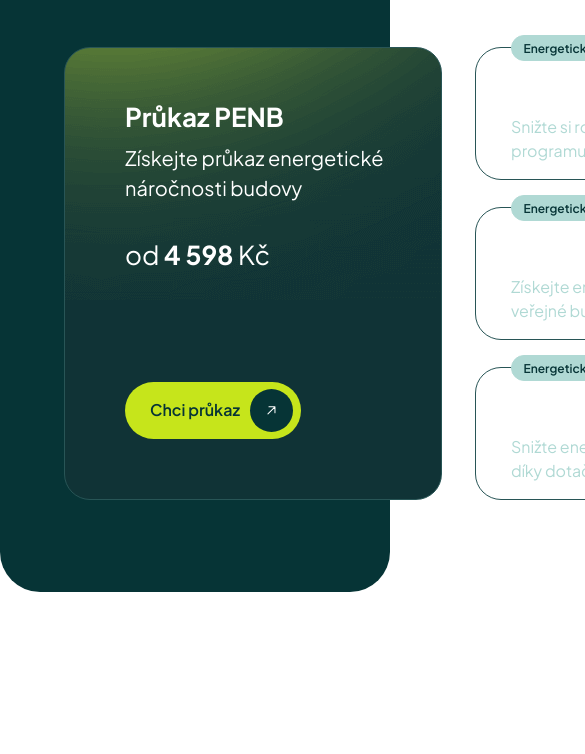
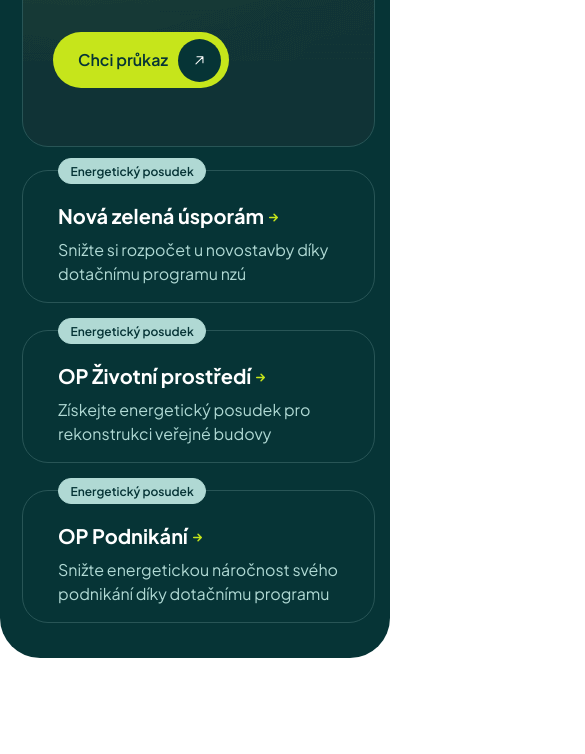
Before and after one commit to Katerina8888/ukol-porta-design, a website built with Vite: page index.html in a window 390 px wide. Shown: the part 825-1579 px from the top of the page, 585 px wide, since content can reach past the window. Before the commit the page ends 1513 px from the top, so only its background shows below. Built offline with nearby package versions, Linux system fonts and the light colour scheme.

Commit message:
style(jumbotron): update Tailwind classes for mobile responsiveness

```diff
--- a/index.html
+++ b/index.html
@@ -74,7 +74,7 @@
           >
             <span>Menu</span>
             <div
-              class="flex h-[36px] w-[36px] items-center justify-center rounded-full bg-secondary text-primary"
+              class="z-10 flex h-[36px] w-[36px] items-center justify-center rounded-full bg-secondary text-primary"
             >
               <span x-text="open ? 'X' : '☰'"></span>
             </div>
@@ -230,41 +230,54 @@
     </header>
 
     <main>
-      <!-- todo upravit hight dle skutečných hodnot -->
       <section
-        class="jumbotron mb-[6rem] rounded-bl-[40px] rounded-br-[40px] bg-primary px-[60px] pt-[55px] text-white"
+        class="jumbotron mb-[6rem] rounded-bl-[40px] rounded-br-[40px] bg-primary pl-[18px] pr-[19px] pt-[59px] text-white lg:px-[60px] lg:pt-[55px]"
       >
-        <div class="wrapper ml-[4px] pb-[65px]">
-          <!-- todo upravit mb dle skutečné hodnoty -->
-          <h1 class="mb-[100px] ml-[1px] text-[56px] text-white">
+        <div class="wrapper ml-[4px] pb-[8px] lg:pb-[65px]">
+          <h1 class="mb-[100px] ml-[1px] text-[46px] text-white lg:hidden">
+            Dokazujeme, že šetrnost k přírodě je
+            <span class="font-bold">ekonomicky výhodná</span>
+          </h1>
+
+          <h1
+            class="mb-[100px] ml-[1px] hidden text-white lg:block lg:text-[56px]"
+          >
             Dokazujeme, že šetrnost k přírodě
             <br />
             je
             <span class="font-bold">ekonomicky výhodná</span>
           </h1>
-
-          <div class="wrapper-inner flex">
+          <!-- oprav na nullish -->
+          <div
+            x-data="{ open: false }"
+            class="wrapper-inner lg:flex"
+            :class="open ? 'mt-[1000px]' : ''"
+          >
             <!-- levá část jumbotronu -->
             <div
-              class="left-block border-fifth relative mr-[33px] flex h-[453px] w-[905px] rounded-[26px] border bg-[url('/src/images/bg-light-dark.png')] pl-[60px] pr-[51px]"
+              class="left-block border-fifth relative mb-[23px] mr-[33px] flex h-[339px] w-[353px] rounded-[26px] border bg-[url('/src/images/bg-light-dark.png')] pl-[30px] lg:mb-0 lg:h-[453px] lg:w-[905px] lg:pl-[60px] lg:pr-[51px]"
             >
               <div class="left-block__wrapper flex w-full justify-between">
                 <div>
-                  <h2 class="mb-[5px] pb-[2px] pt-[49px] text-2xl font-bold">
+                  <h2
+                    class="mb-[5px] pb-[2px] pt-[27px] text-2xl font-bold lg:pt-[49px]"
+                  >
                     Průkaz
                     <span class="uppercase">penb</span>
                   </h2>
                   <div class="w-[265px] text-xl">
                     Získejte průkaz energetické náročnosti budovy
                   </div>
-                  <div class="mb-[108px] mt-[2rem] text-2xl">
+                  <div
+                    class="mb-[35px] mt-[1rem] text-2xl lg:mb-[108px] lg:mt-[2rem]"
+                  >
                     od
                     <span class="font-bold">4 598</span>
                     Kč
                   </div>
 
                   <div
-                    class="w-[176px] rounded-[66px] border border-transparent bg-secondary py-[6px] pl-[24px] pr-[7px] text-primary duration-300 hover:bg-tertiary"
+                    class="h-[56px] w-[176px] rounded-[66px] border border-transparent bg-secondary py-[6px] pl-[24px] pr-[7px] text-primary duration-300 hover:bg-tertiary"
                   >
                     <a
                       href="/"
@@ -335,12 +348,13 @@
             ] }"
               >
                 <template x-for="item in boxItems" :key="item.title">
-                  <div
-                    class="border-fifth mb-[27px] flex h-[133px] w-[639px] rounded-[26px] border pl-[35px] hover:border-white"
+                  <a
+                    href="/"
+                    aria-label=""
+                    class="border-fifth mb-[27px] flex h-[133px] w-[353px] rounded-[26px] border pl-[35px] hover:border-white lg:w-[639px]"
                   >
-                    <a
-                      href="/"
-                      class="after:bg-fifth relative after:absolute after:right-[-6rem] after:top-[-2px] after:h-[135px] after:w-[1px] after:rotate-[11deg] after:content-['']"
+                    <div
+                      class="after:bg-fifth relative after:absolute after:right-[-6rem] after:top-[-2px] after:hidden after:h-[135px] after:w-[1px] after:rotate-[11deg] after:content-[''] after:lg:block"
                     >
                       <span
                         class="absolute left-0 top-[-13px] h-[26px] rounded-[60px] border border-tertiary bg-tertiary px-[11.5px] pt-[3.5px] text-xs font-[500] text-primary"
@@ -360,10 +374,10 @@
                       </div>
 
                       <p
-                        class="h-[53px] w-[358px] text-m text-tertiary"
+                        class="h-[53px] text-m text-tertiary lg:w-[358px]"
                         x-text="item.description"
                       ></p>
-                    </a>
+                    </div>
 
                     <div class="my-auto ml-auto mr-[30.75px]">
                       <img
@@ -371,11 +385,11 @@
                         :alt="item.imgAlt"
                         width="61px"
                         height="53px"
-                        class="h-[53px] w-[61px]"
+                        class="hidden h-[53px] w-[61px] lg:block"
                         loading="lazy"
                       />
                     </div>
-                  </div>
+                  </a>
                 </template>
               </div>
             </div>
```
